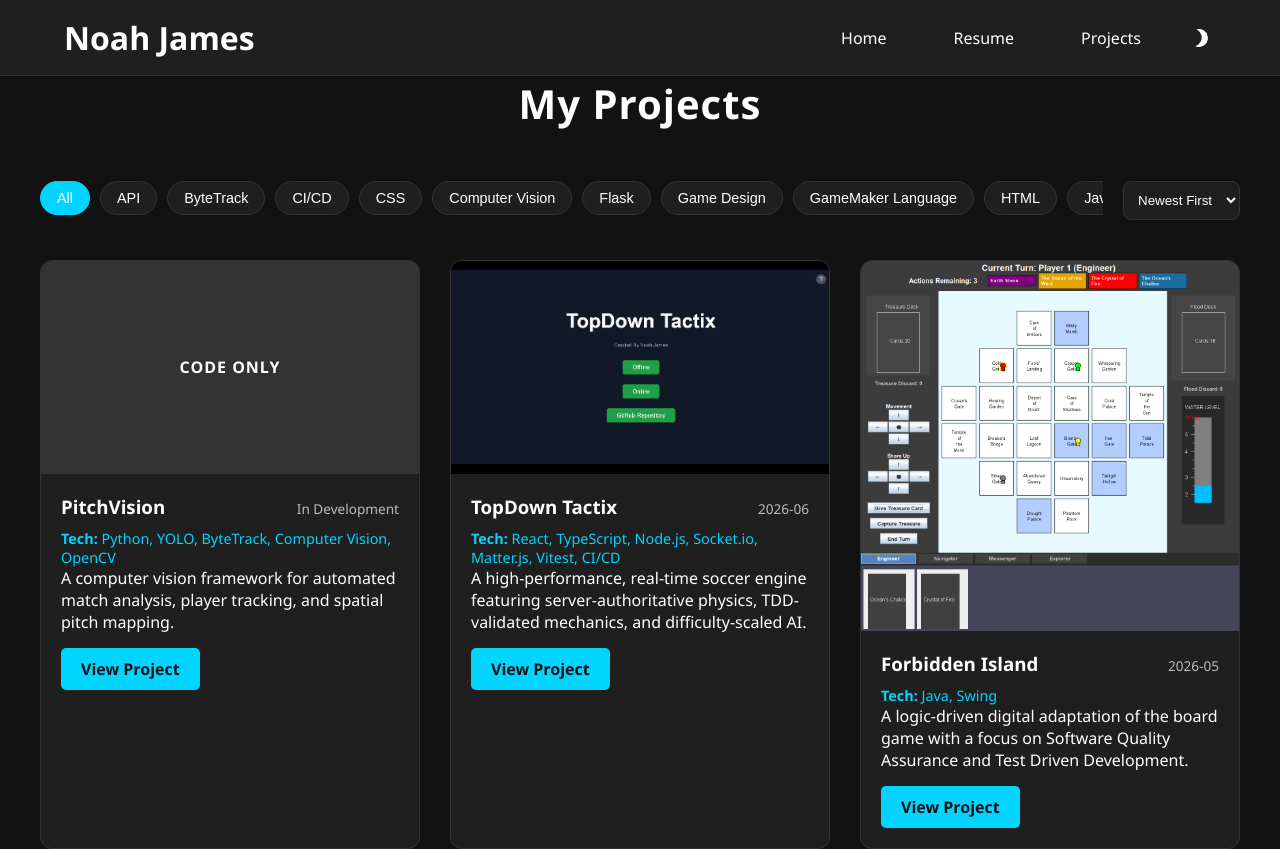
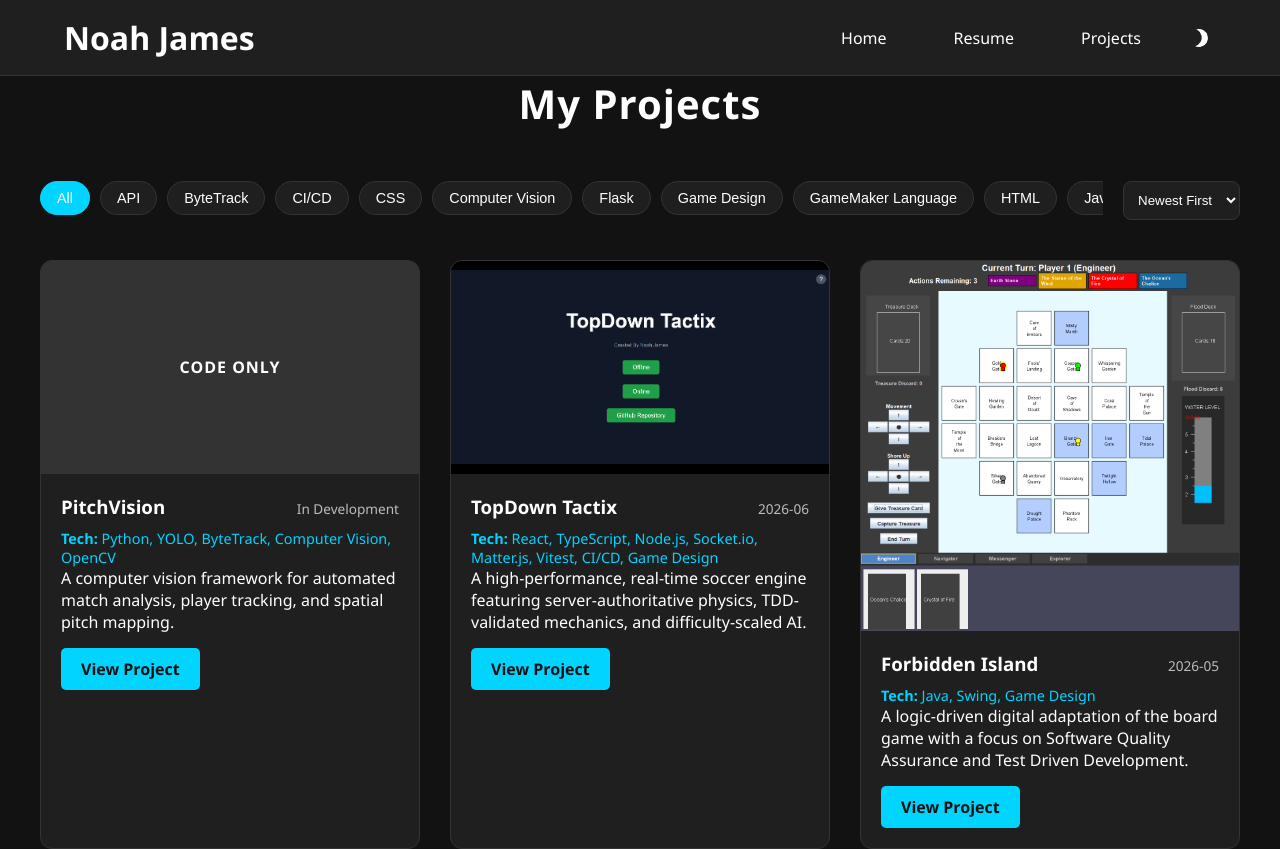
Before and after one commit to NoahCJames/NoahCJames.github.io, a React (Create React App) app: page /projects in a window 1280 px wide. Shown: the top 849 px of the page. Built offline with nearby package versions, Linux system fonts and the light colour scheme.

Commit message:
Added Game Design to Tech for Forbidden Island and TopDown Tactix

```diff
--- a/src/pages/Projects.js
+++ b/src/pages/Projects.js
@@ -22,7 +22,7 @@ function Projects() {
     {
       title: "TopDown Tactix",
       date: "2026-06",
-      tech: ["React", "TypeScript", "Node.js", "Socket.io", "Matter.js", "Vitest", "CI/CD"],
+      tech: ["React", "TypeScript", "Node.js", "Socket.io", "Matter.js", "Vitest", "CI/CD", "Game Design"],
       description: "A high-performance, real-time soccer engine featuring server-authoritative physics, TDD-validated mechanics, and difficulty-scaled AI.",
       longDescription: "TopDown Tactix is a real-time multiplayer soccer engine engineered for deterministic stability. I developed a server-authoritative architecture using Socket.io and Matter.js to ensure a single source of truth, effectively eliminating client-side cheating. The project follows a strict Test-Driven Development (TDD) workflow: I first implement a simple failing test for core mechanics (like collision detection or movement), write the minimal code to pass, refine the test to cover edge cases, and refactor for performance. Key technical accomplishments include: implementing a custom sub-stepped physics loop for frame-rate independence, developing an AI controller with difficulty-scaled reaction delays, and maintaining a robust test suite with Vitest. The project uses a monorepo for shared types between client and server and is fully containerized with automated CI/CD pipelines.",
       image: process.env.PUBLIC_URL + "/TopDown-Tactix-Home.png",
@@ -36,7 +36,7 @@ function Projects() {
     {
       title: "Forbidden Island",
       date: "2026-05",
-      tech: ["Java", "Swing"],
+      tech: ["Java", "Swing", "Game Design"],
       description: "A logic-driven digital adaptation of the board game with a focus on Software Quality Assurance and Test Driven Development.",
       longDescription: "This project served as the primary codebase for my Software Quality Assurance course. The main challenge was managing complex game states—like the pathfinding for sinking tiles and unique player abilities—while maintaining a high degree of testability. I used a Test-Driven Development (TDD) approach, building out JUnit suites alongside the core mechanics to ensure stability. The focus was on creating a clean, modular back-end where the game logic is decoupled from the UI, making the system easy to verify and maintain.",
       image: process.env.PUBLIC_URL + "/ForbiddenIsland.png",
```
